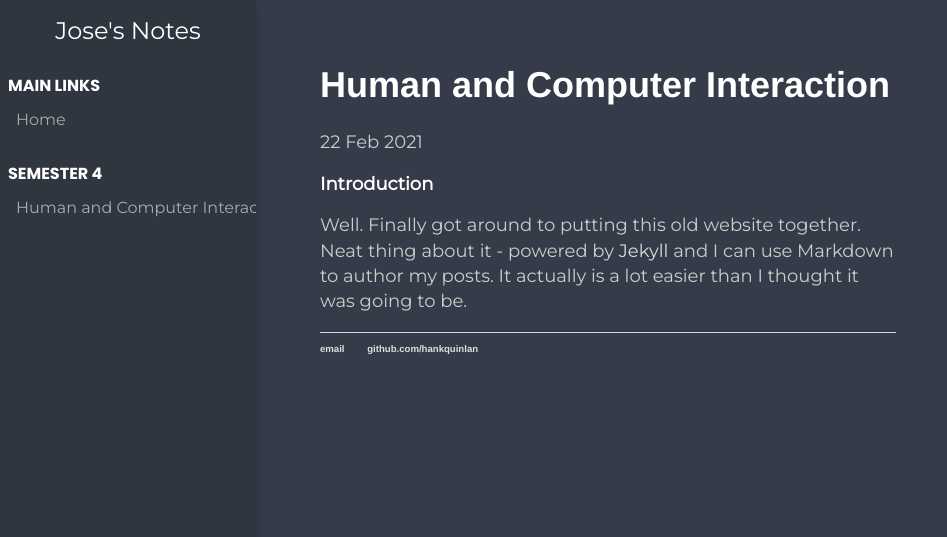
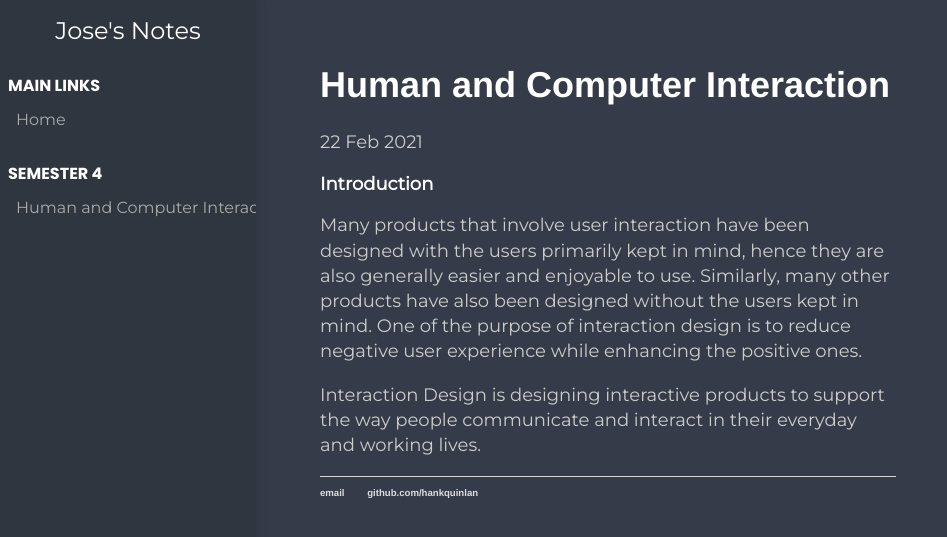
Before and after one commit to josejovian/josejovian.github.io, a Jekyll site: the page built from _posts/2021-02-22-human-and-computer-interaction.md, in a window 1280 px wide. Shown: the top 537 px of the page, without its empty margins (0-947 px from the left). Built offline with Jekyll 4.4.1, drawn with Linux system fonts in a browser that asks for light colours.

Commit message:
Update 2021-02-22-human-and-computer-interaction.md

```diff
--- a/_posts/2021-02-22-human-and-computer-interaction.md
+++ b/_posts/2021-02-22-human-and-computer-interaction.md
@@ -5,4 +5,7 @@ date: 2021-02-22
 ---
 
 ## Introduction
-Well. Finally got around to putting this old website together. Neat thing about it - powered by [Jekyll](http://jekyllrb.com) and I can use Markdown to author my posts. It actually is a lot easier than I thought it was going to be.
+
+Many products that involve user interaction have been designed with the users primarily kept in mind, hence they are also generally easier and enjoyable to use. Similarly, many other products have also been designed without the users kept in mind. One of the purpose of interaction design is to reduce negative user experience while enhancing the positive ones.
+
+Interaction Design is designing interactive products to support the way people communicate and interact in their everyday and working lives.
```
